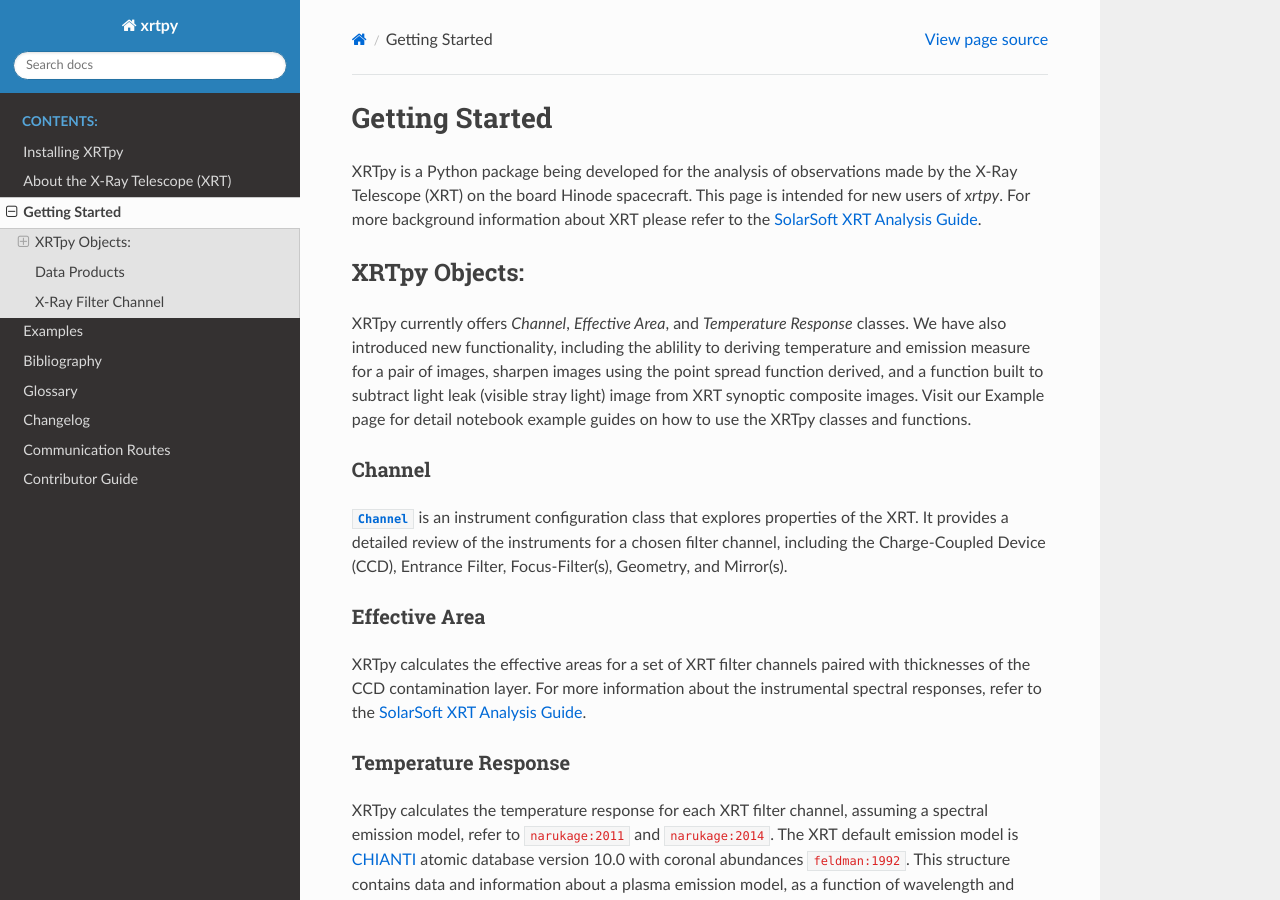
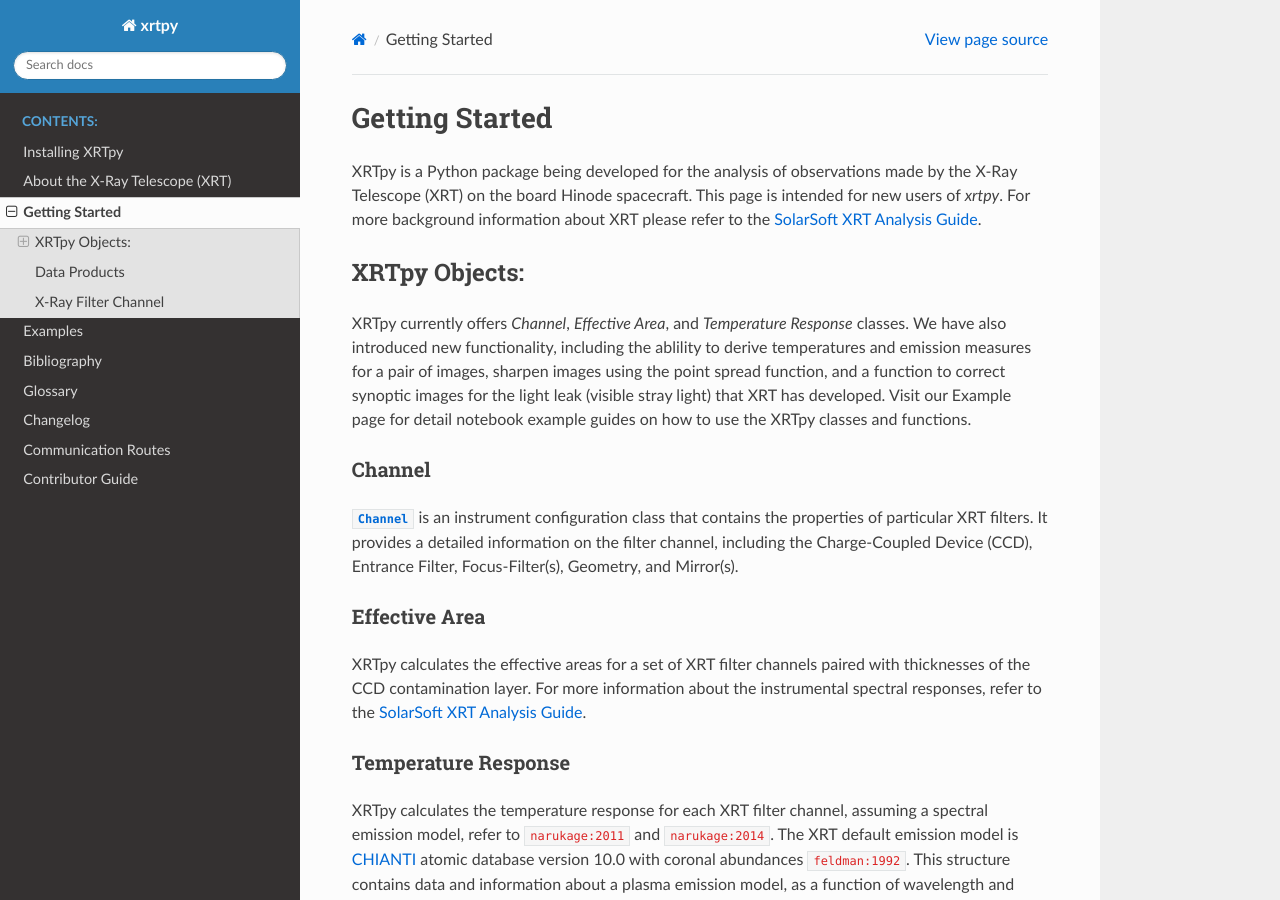
Before and after one commit to HinodeXRT/xrtpy, a Sphinx documentation site: the page built from docs/getting_started.rst, in a window 1280 px wide and 900 px high. Built offline with Sphinx 7.4.7 and the Read the Docs theme 2.0.0, drawn with Linux system fonts in a browser that asks for light colours; pages that are not in the unit, such as notebooks, are missing from menus; cross-references to code outside the pages are shown as plain code.

Commit message:
Small changes in wording in getting_started.rst and about_xrt.rst

```diff
--- a/docs/about_xrt.rst
+++ b/docs/about_xrt.rst
@@ -26,7 +26,7 @@ images of the solar corona's hottest material, ranging from 1,000,000 to 10,000,
 
 SolarSoft XRT Analysis Guide
 ============================
-The `SolarSoft XRT Analysis Guide`_ is a comprehensive resource for analyze the XRT data.
+The `SolarSoft XRT Analysis Guide`_ is a comprehensive resource for analysis of XRT data.
 It includes both an Instrument Guide and an overview of the X-Ray telescope's hardware components.
 The XRT software was originally created in Interactive Data Language (IDL).
 IDL is a software programming language used to analyze and create meaningful information from numerical data.
@@ -34,7 +34,7 @@ IDL is a software programming language used to analyze and create meaningful inf
 
 .. note::
    Please note that the `SolarSoft XRT Analysis Guide`_ does not serve as a guide for using XRTpy.
-   It focuses solely on the analysis of XRT data and the associated software tools.
+   It focuses solely on the analysis of XRT data using the IDL software.
 
 
 .. _formerly known as Solar-B: https://www.esa.int/Science_Exploration/Space_Science/Solar-B_renamed_Hinode_after_launch#:~:text=Solar%2DB%2C%20JAXA's%20mission%20to,'sunrise'%2C%20after%20launch.
--- a/docs/getting_started.rst
+++ b/docs/getting_started.rst
@@ -9,14 +9,14 @@ on the board Hinode spacecraft. This page is intended for new users of `xrtpy`.
 XRTpy Objects:
 **************
 XRTpy currently offers *Channel*, *Effective Area*, and *Temperature Response* classes. We have also introduced new functionality, including
-the ablility to deriving temperature and emission measure for a pair of images, sharpen images using the point spread function derived, and
-a function built to subtract light leak (visible stray light) image from XRT synoptic composite images.
+the ablility to derive temperatures and emission measures for a pair of images, sharpen images using the point spread function, and
+a function to correct synoptic images for the light leak (visible stray light) that XRT has developed.
 Visit our Example page for detail notebook example guides on how to use the XRTpy classes and functions.
 
 
 Channel
 -------
-|Channel| is an instrument configuration class that explores properties of the XRT. It provides a detailed review of the instruments for a chosen filter channel, including the Charge-Coupled Device (CCD), Entrance Filter, Focus-Filter(s), Geometry, and Mirror(s).
+|Channel| is an instrument configuration class that contains the properties of particular XRT filters. It provides a detailed information on the filter channel, including the Charge-Coupled Device (CCD), Entrance Filter, Focus-Filter(s), Geometry, and Mirror(s).
 
 
 Effective Area
```
